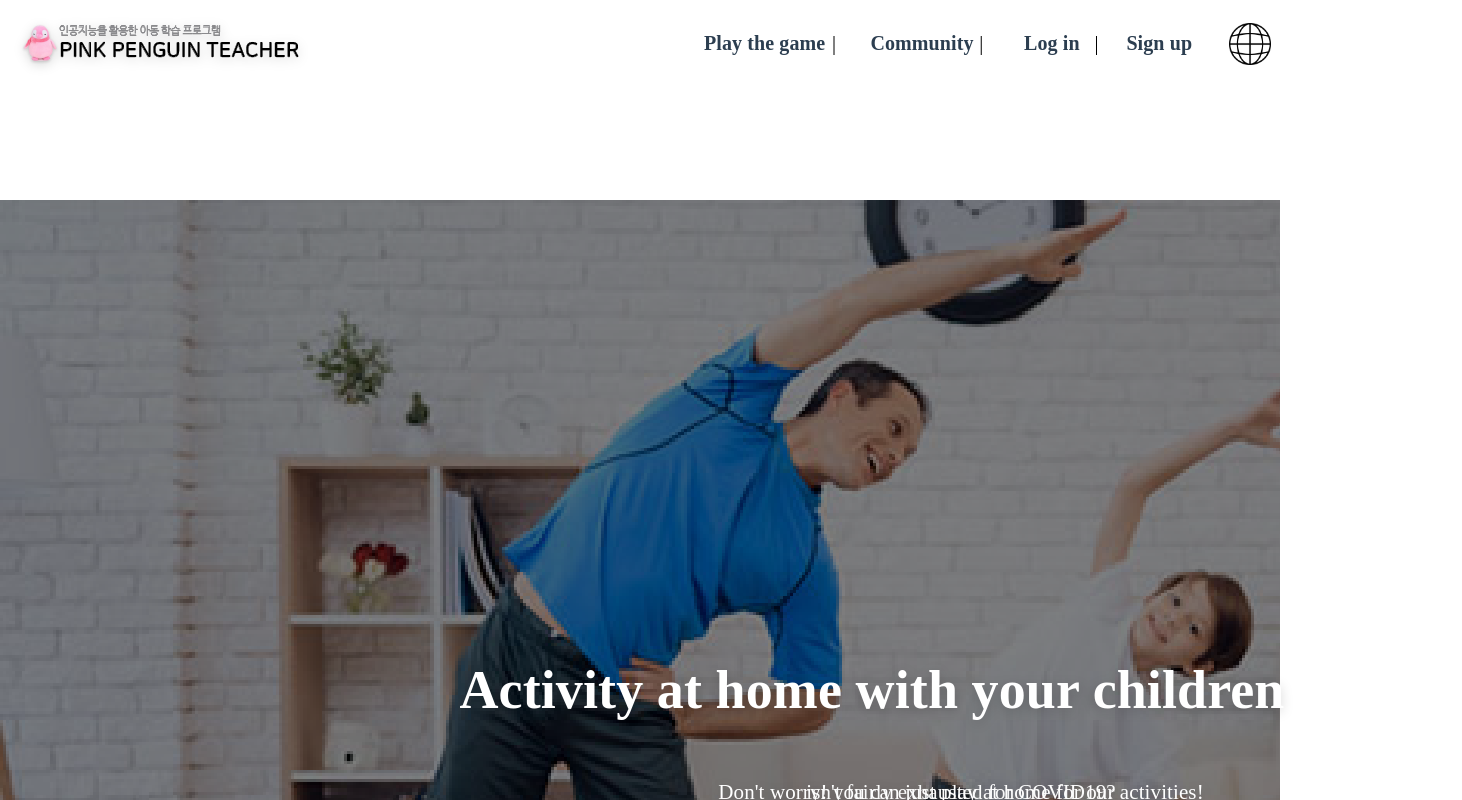
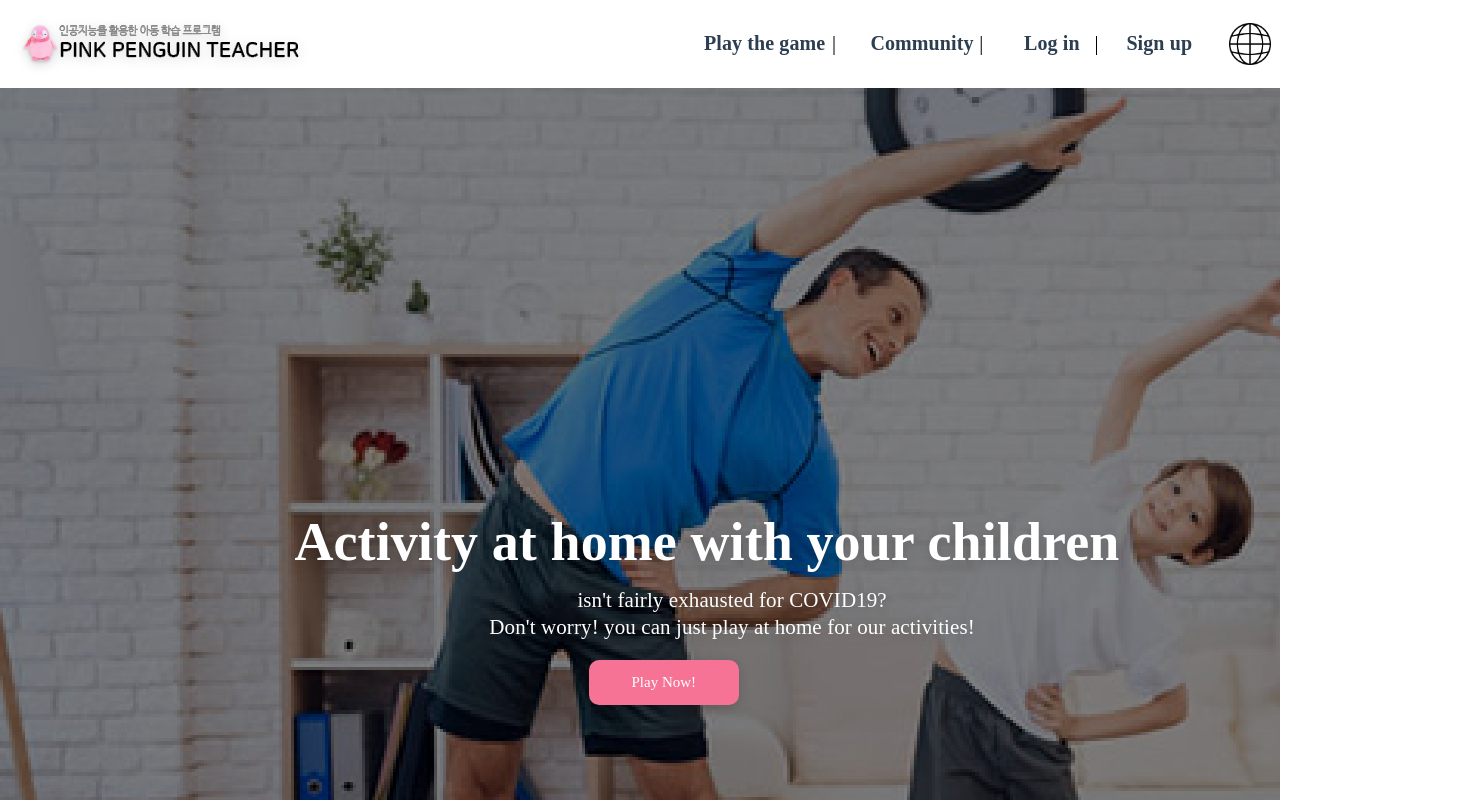
Before and after one commit to KIM-DONGJU/project_AI, a Vue app in the folder vuefront/: page / in a window 1280 px wide. Shown: the top 800 px of the page, 1462 px wide, since content can reach past the window. Built offline with nearby package versions, Linux system fonts and the light colour scheme.

Commit message:
메인화면 깨지는거 수정

```diff
--- a/vuefront/src/components/Introduce.vue
+++ b/vuefront/src/components/Introduce.vue
@@ -1,10 +1,38 @@
 <template>
 	<div class="introduce">
 		<div id="introduce_bg">
-			<p id="noti_introduce_text">{{$t('introVue.intro1')}}</p>
-			<p id="noti_sub_text">{{$t('introVue.intro2')}}</p>
-			<p id="noti_sub_text">{{$t('introVue.intro3')}}</p>
-			<button v-on:click="letsPlay" id="lets-play">{{$t('introVue.playgame')}}</button>
+
+			<!-- 한국어 버전 -->
+			<div v-if="this.$i18n.locale ==='ko' " v-cloak>
+				<p id="noti_introduce_text_kor">{{$t('introVue.intro1')}}</p>
+				<p id="noti_sub_text_first_kor">{{$t('introVue.intro2')}}</p>
+				<p id="noti_sub_text_second_kor">{{$t('introVue.intro3')}}</p>
+				<button v-on:click="letsPlay" id="lets-play-kor">{{$t('introVue.playgame')}}</button>
+			</div>
+
+			<!-- 영어 버전 -->
+			<div v-else-if="this.$i18n.locale ==='en'" v-cloak>
+				<p id="noti_introduce_text_eng">{{$t('introVue.intro1')}}</p>
+				<p id="noti_sub_text_first_eng">{{$t('introVue.intro2')}}</p>
+				<p id="noti_sub_text_second_eng">{{$t('introVue.intro3')}}</p>
+				<button v-on:click="letsPlay" id="lets-play-eng">{{$t('introVue.playgame')}}</button>
+			</div>
+
+			<!-- 일본어 버전 -->
+			<div v-else-if="this.$i18n.locale ==='jp'" v-cloak>
+				<p id="noti_introduce_text_jap">{{$t('introVue.intro1')}}</p>
+				<p id="noti_sub_text_first_jap">{{$t('introVue.intro2')}}</p>
+				<p id="noti_sub_text_second_jap">{{$t('introVue.intro3')}}</p>
+				<button v-on:click="letsPlay" id="lets-play-jap">{{$t('introVue.playgame')}}</button>
+			</div>
+
+			<!-- 기본 버전 -->
+			<div v-else v-cloak>
+				<p id="noti_introduce_text_eng">{{$t('introVue.intro1')}}</p>
+				<p id="noti_sub_text_first_eng">{{$t('introVue.intro2')}}</p>
+				<p id="noti_sub_text_second_eng">{{$t('introVue.intro3')}}</p>
+				<button v-on:click="letsPlay" id="lets-play-eng">{{$t('introVue.playgame')}}</button>
+			</div>
     	</div>
 	</div>
 </template>
@@ -26,7 +54,7 @@ export default {
 	width: 100%;
 	height: 110%;
 	left: 0px;
-	top: 200px;
+	top: 11%;
 	background-repeat: no-repeat;
 	overflow: visible;
 	background-image: url("../assets/main_bg.png");
@@ -44,10 +72,10 @@ export default {
 	background-color: #000;
 }
 
-#noti_introduce_text{
+#noti_introduce_text_kor{
 	filter: drop-shadow(0px 3px 6px rgba(0, 0, 0, 0.161));
-	left: 459.5px;
-	top: 449.5px;
+	left:23%;
+	top: 47%;
 	position: absolute;
 	overflow: visible;
 	width: 1002px;
@@ -61,10 +89,10 @@ export default {
 	letter-spacing: 0.1px;
 }
 
-#noti_sub_text{
+#noti_sub_text_first_kor{
 	filter: drop-shadow(0px 3px 6px rgba(0, 0, 0, 0.161));
-	left: 670.5px;
-	top: 581.5px;
+	left: 34.5%;
+	top:57%;
 	position: absolute;
 	overflow: visible;
 	width: 581px;
@@ -80,7 +108,26 @@ export default {
 	letter-spacing: 0.1px;
 }
 
-#lets-play{
+#noti_sub_text_second_kor{
+	filter: drop-shadow(0px 3px 6px rgba(0, 0, 0, 0.161));
+	left: 34.5%;
+	top:60%;
+	position: absolute;
+	overflow: visible;
+	width: 581px;
+	white-space: nowrap;
+	line-height: 30px;
+	margin-top: -4.5px;
+	text-align: center;
+	font-family: NanumBarunGothic;
+	font-style: normal;
+	font-weight: lighter;
+	font-size: 21px;
+	color: rgba(255,255,255,1);
+	letter-spacing: 0.1px;
+}
+
+#lets-play-kor{
 	background-color: rgba(246,115,149,1);
 	color:#ffffff;
 	font-style: bold;
@@ -93,7 +140,151 @@ export default {
 	filter: drop-shadow(0px 3px 6px rgba(0, 0, 0, 0.161));
 	border-radius: 10px;
 	height: 45px;
-	left: 885px;
-	top: 650px;
+	left: 46%;
+	top:65%;
+}
+
+#noti_introduce_text_eng{
+	filter: drop-shadow(0px 3px 6px rgba(0, 0, 0, 0.161));
+	left:23%;
+	top: 47%;
+	position: absolute;
+	overflow: visible;
+	width: 1002px;
+	white-space: nowrap;
+	text-align: left;
+	font-family: NanumBarunGothic;
+	font-style: normal;
+	font-weight: bold;
+	font-size: 54px;
+	color: rgba(255,255,255,1);
+	letter-spacing: 0.1px;
+}
+
+#noti_sub_text_first_eng{
+	filter: drop-shadow(0px 3px 6px rgba(0, 0, 0, 0.161));
+	left: 34.5%;
+	top:57%;
+	position: absolute;
+	overflow: visible;
+	width: 581px;
+	white-space: nowrap;
+	line-height: 30px;
+	margin-top: -4.5px;
+	text-align: center;
+	font-family: NanumBarunGothic;
+	font-style: normal;
+	font-weight: lighter;
+	font-size: 21px;
+	color: rgba(255,255,255,1);
+	letter-spacing: 0.1px;
+}
+
+#noti_sub_text_second_eng{
+	filter: drop-shadow(0px 3px 6px rgba(0, 0, 0, 0.161));
+	left: 34.5%;
+	top:60%;
+	position: absolute;
+	overflow: visible;
+	width: 581px;
+	white-space: nowrap;
+	line-height: 30px;
+	margin-top: -4.5px;
+	text-align: center;
+	font-family: NanumBarunGothic;
+	font-style: normal;
+	font-weight: lighter;
+	font-size: 21px;
+	color: rgba(255,255,255,1);
+	letter-spacing: 0.1px;
+}
+
+#lets-play-eng{
+	background-color: rgba(246,115,149,1);
+	color:#ffffff;
+	font-style: bold;
+	position: absolute;
+	overflow: visible;
+	font-size: 15px;
+	width: 150px;
+	font-family: NanumBarunGothic;
+	border:0;
+	filter: drop-shadow(0px 3px 6px rgba(0, 0, 0, 0.161));
+	border-radius: 10px;
+	height: 45px;
+	left: 46%;
+	top:65%;
+}
+
+#noti_introduce_text_jap{
+	filter: drop-shadow(0px 3px 6px rgba(0, 0, 0, 0.161));
+	left:23%;
+	top: 47%;
+	position: absolute;
+	overflow: visible;
+	width: 1002px;
+	white-space: nowrap;
+	text-align: left;
+	font-family: NanumBarunGothic;
+	font-style: normal;
+	font-weight: bold;
+	font-size: 54px;
+	color: rgba(255,255,255,1);
+	letter-spacing: 0.1px;
+}
+
+#noti_sub_text_first_jap{
+	filter: drop-shadow(0px 3px 6px rgba(0, 0, 0, 0.161));
+	left: 34.5%;
+	top:57%;
+	position: absolute;
+	overflow: visible;
+	width: 581px;
+	white-space: nowrap;
+	line-height: 30px;
+	margin-top: -4.5px;
+	text-align: center;
+	font-family: NanumBarunGothic;
+	font-style: normal;
+	font-weight: lighter;
+	font-size: 21px;
+	color: rgba(255,255,255,1);
+	letter-spacing: 0.1px;
+}
+
+#noti_sub_text_second_jap{
+	filter: drop-shadow(0px 3px 6px rgba(0, 0, 0, 0.161));
+	left: 34.5%;
+	top:60%;
+	position: absolute;
+	overflow: visible;
+	width: 581px;
+	white-space: nowrap;
+	line-height: 30px;
+	margin-top: -4.5px;
+	text-align: center;
+	font-family: NanumBarunGothic;
+	font-style: normal;
+	font-weight: lighter;
+	font-size: 21px;
+	color: rgba(255,255,255,1);
+	letter-spacing: 0.1px;
+}
+
+#lets-play-jap{
+	background-color: rgba(246,115,149,1);
+	color:#ffffff;
+	font-style: bold;
+	position: absolute;
+	overflow: visible;
+	font-size: 15px;
+	width: 150px;
+	font-family: NanumBarunGothic;
+	border:0;
+	filter: drop-shadow(0px 3px 6px rgba(0, 0, 0, 0.161));
+	border-radius: 10px;
+	height: 45px;
+	left: 46%;
+	top:65%;
 }
 </style>
```
